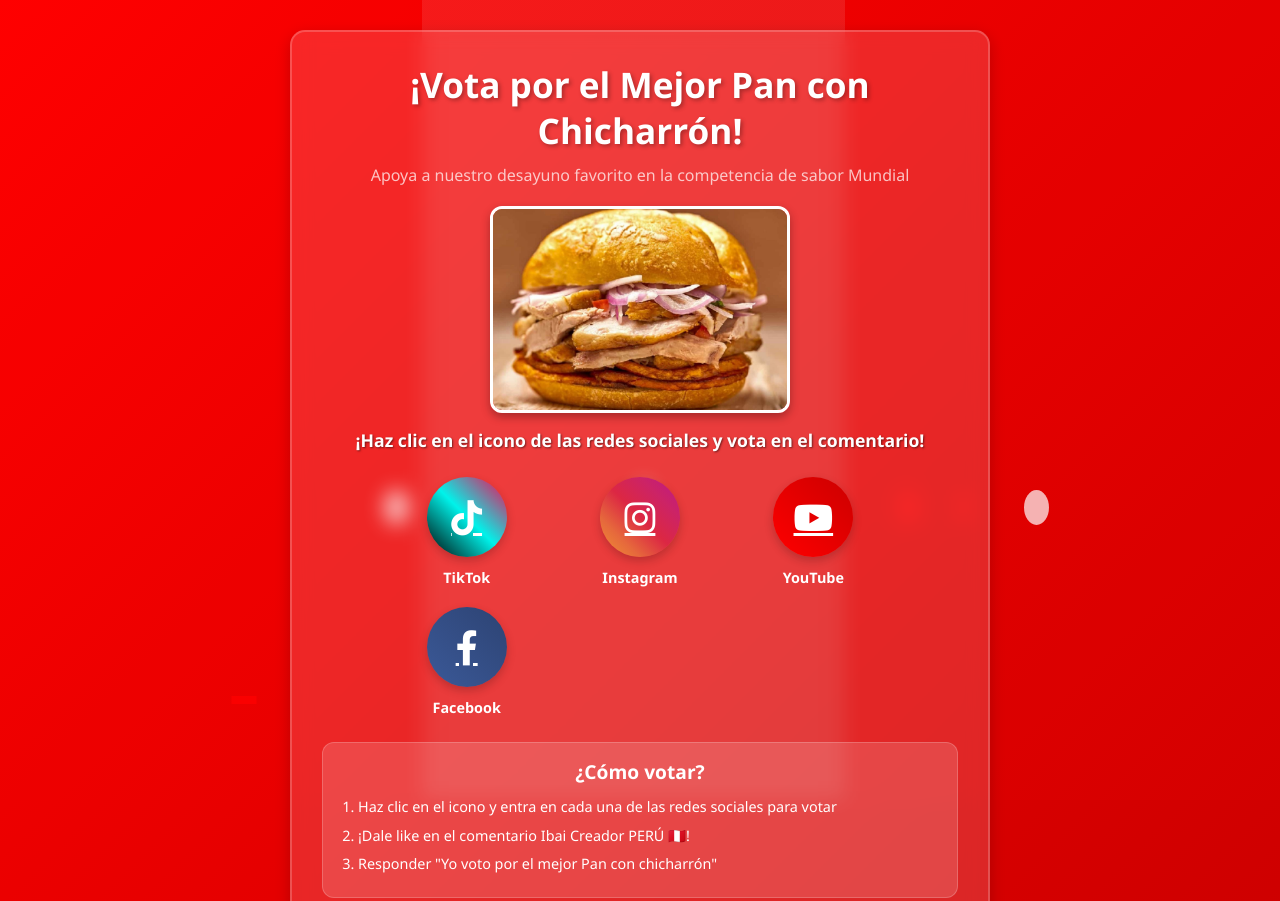
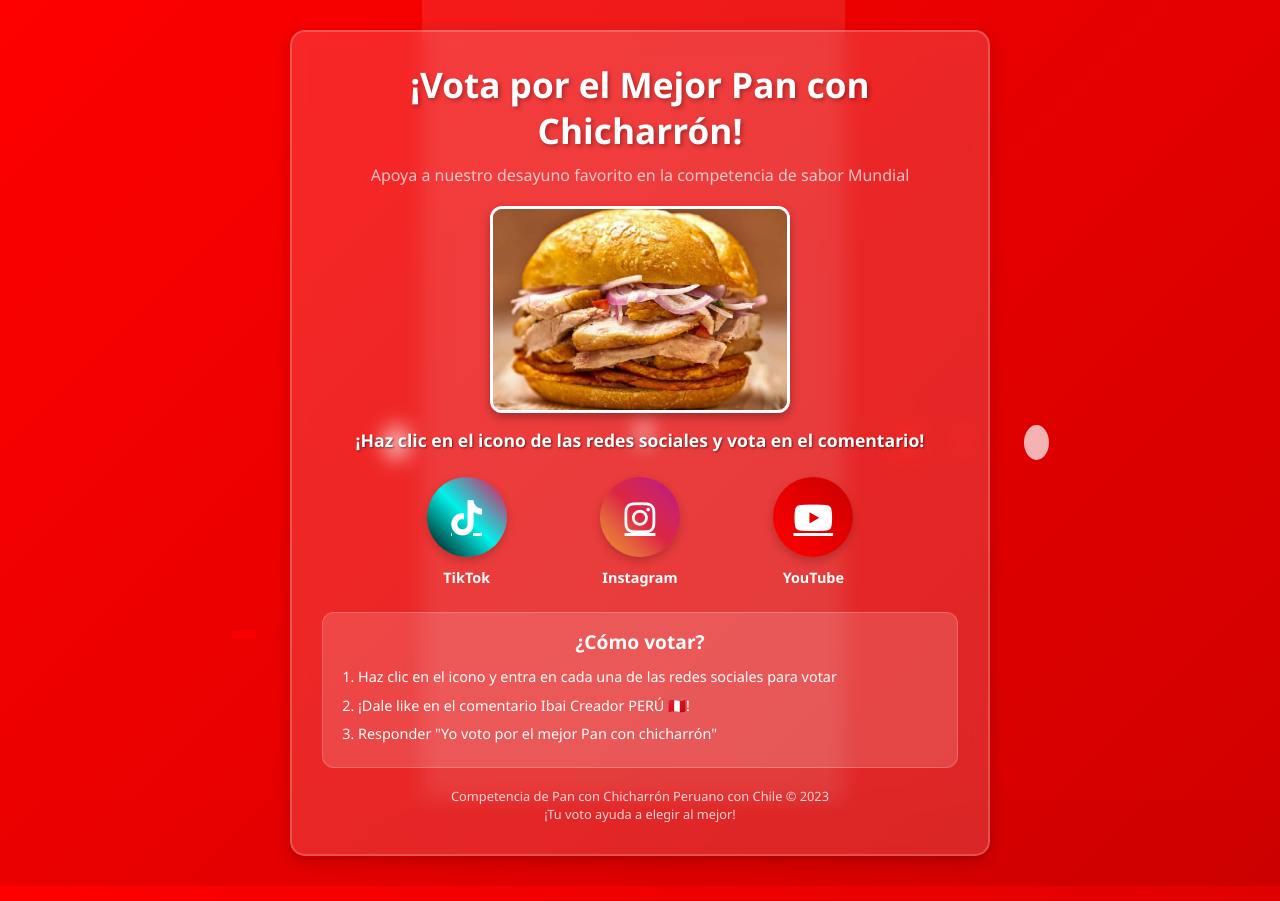
Before and after one commit to panconchicharronpe-blip/panconchicharron, a plain HTML site: page index.html in a window 1280 px wide. Shown: the top 901 px of the page. Drawn offline with Linux system fonts and the light colour scheme.

Commit message:
Con mejorado

```diff
--- a/index.html
+++ b/index.html
@@ -314,7 +314,7 @@
             </div>
 
             <div class="social-item">
-                <a id="instagram-link" href="#" target="_blank" class="social-icon instagram">
+                <a id="instagram-link" href="https://www.instagram.com/p/DOJcwO-DOnC/" target="_blank" class="social-icon instagram">
                     <i class="fab fa-instagram"></i>
                 </a>
                 <span class="social-name">Instagram</span>
@@ -325,13 +325,6 @@
                     <i class="fab fa-youtube"></i>
                 </a>
                 <span class="social-name">YouTube</span>
-            </div>
-
-            <div class="social-item">
-                <a id="facebook-link" href="#" target="_blank" class="social-icon facebook">
-                    <i class="fab fa-facebook-f"></i>
-                </a>
-                <span class="social-name">Facebook</span>
             </div>
         </div>
 
```
